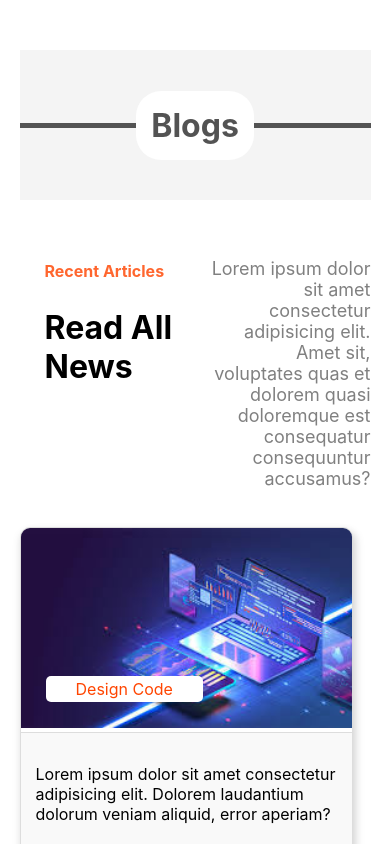
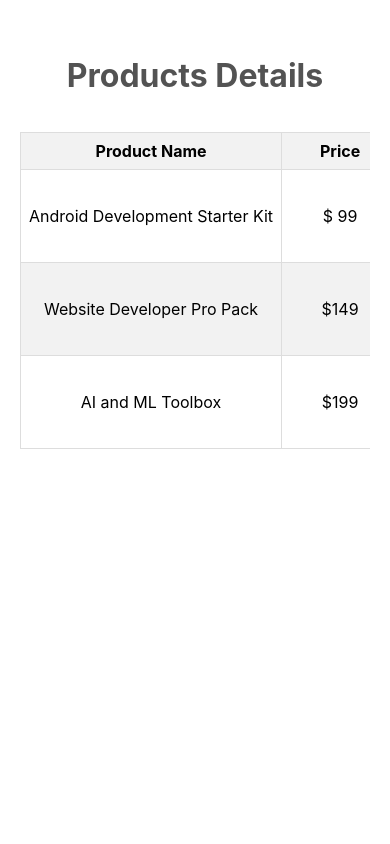
Before and after one commit to AdityaChaudhari03/GoodTechMind, a React (Create React App) app: page / in a window 390 px wide. Shown: the top 844 px of the page. Built offline with nearby package versions, Linux system fonts and the light colour scheme.

Commit message:
Table Components Added

```diff
--- a/src/App.js
+++ b/src/App.js
@@ -1,11 +1,17 @@
 import logo from './logo.svg';
 import './App.css';
 import BlogsPage from './components/BlogsPage';
+import ProductTable from './components/ProductsTable';
+import TeamDetailsTable from './components/TeamDetailsTable';
+import ServicesTable from './components/ServicesTable';
 
 function App() {
   return (
     <div className="App">
-      <BlogsPage />
+      {/* <BlogsPage /> */}
+      <ProductTable />
+      {/* <TeamDetailsTable />  */}
+      {/* <ServicesTable /> */}
     </div>
   );
 }
--- /dev/null
+++ b/src/components/ProductsTable.css
@@ -0,0 +1,69 @@
+.heading {
+  position: -webkit-sticky;
+  position: sticky;
+  top: 0;
+}
+
+.product-table-container {
+  margin: 20px;
+  overflow-x: auto;
+}
+
+.product-table {
+  width: 100%;
+  border-collapse: collapse;
+}
+
+.product-table th,
+.product-table td {
+  padding: 8px;
+  border: 1px solid #ddd;
+}
+
+.product-table th {
+  background-color: #f2f2f2;
+}
+
+.product-table tbody tr:nth-child(even) {
+  background-color: #f2f2f2;
+}
+
+.product-image {
+  max-width: 100px;
+  height: auto;
+}
+
+.product-table button {
+  margin-right: 5px;
+}
+
+.product-details-heading {
+  position: sticky;
+  top: 0;
+  background-color: #f2f2f2;
+  z-index: 1;
+}
+
+.image-buttons {
+  display: flex;
+  flex-direction: column;
+  gap: 5px;
+}
+
+@media only screen and (max-width: 600px) {
+  .product-table-container {
+    overflow-x: auto;
+  }
+  .product-table th,
+  .product-table td {
+    white-space: nowrap;
+    min-width: 100px;
+  }
+  .heading {
+    text-align: center;
+    left: 50%;
+    transform: translateX(-50%);
+    width: 100%;
+    z-index: 1;
+  }
+}
--- /dev/null
+++ b/src/components/ProductsTable.js
@@ -0,0 +1,68 @@
+import React from 'react';
+import './ProductsTable.css';
+
+const ProductTable = () => {
+  const products = [
+    {
+      productName: 'Android Development Starter Kit',
+      price: '$ 99',
+      description: 'A comprehensive toolkit for Android app development',
+      category: 'Mobile Development',
+      age: 'Beginner',
+      subcategory: 'Android',
+    },
+    {
+      productName: 'Website Developer Pro Pack',
+      price: '$149',
+      description: 'All the tools you need to build stunning websites',
+      category: 'Web Development',
+      age: 'Intermediate',
+      subcategory: 'Frontend',
+    },
+    {
+      productName: 'AI and ML Toolbox',
+      price: '$199',
+      description: 'Empower your projects with cutting-edge AI and ML tools',
+      category: 'Artificial Intelligence',
+      age: 'Advanced',
+      subcategory: 'Machine Learning',
+    },
+  ];
+
+  return (
+    <div className="product-table-container">
+        <h1 className='heading'>Products Details</h1>
+      <table className="product-table">
+        <thead>
+          <tr>
+            <th>Product Name</th>
+            <th>Price</th>
+            <th>Description</th>
+            <th>Category</th>
+            <th>Age</th>
+            <th>Subcategory</th>
+            <th>Image</th>
+          </tr>
+        </thead>
+        <tbody>
+          {products.map((product, index) => (
+            <tr key={index}>
+              <td>{product.productName}</td>
+              <td>{product.price}</td>
+              <td>{product.description}</td>
+              <td>{product.category}</td>
+              <td>{product.age}</td>
+              <td>{product.subcategory}</td>
+              <td className='image-buttons'>
+                <button>Delete</button>
+                <button>Show</button>
+              </td>
+            </tr>
+          ))}
+        </tbody>
+      </table>
+    </div>
+  );
+};
+
+export default ProductTable;
--- /dev/null
+++ b/src/components/ServicesTable.css
@@ -0,0 +1,52 @@
+.services-table-container {
+  margin: 20px;
+  overflow-x: auto;
+}
+
+.heading {
+  position: -webkit-sticky;
+  position: sticky;
+  top: 0;
+}
+
+.services-table {
+  width: 100%;
+  border-collapse: collapse;
+}
+
+.services-table th,
+.services-table td {
+  padding: 8px;
+  border: 1px solid #ddd;
+}
+
+.services-table th {
+  background-color: #f2f2f2;
+}
+
+.services-table tbody tr:nth-child(even) {
+  background-color: #f2f2f2;
+}
+
+.service-image {
+  max-width: 100px;
+  height: auto;
+}
+
+@media only screen and (max-width: 600px) {
+  .services-table-container {
+    overflow-x: auto;
+  }
+  .services-table th,
+  .services-table td {
+    white-space: nowrap;
+    min-width: 100px;
+  }
+  .heading {
+    text-align: center;
+    left: 50%;
+    transform: translateX(-50%);
+    width: 100%;
+    z-index: 1;
+  }
+}
--- /dev/null
+++ b/src/components/ServicesTable.js
@@ -0,0 +1,60 @@
+import React from 'react';
+import './ServicesTable.css';
+
+const ServicesTable = () => {
+  const services = [
+    {
+      name: 'Android App Development',
+      category: 'Mobile Development',
+      subcategory: 'Android',
+      description: 'Build high-quality Android applications tailored to your needs.',
+      image: 'https://img.freepik.com/free-vector/app-development-banner_33099-1720.jpg',
+    },
+    {
+      name: 'Web Design and Development',
+      category: 'Web Development',
+      subcategory: 'Frontend',
+      description: 'Create beautiful and responsive websites with modern designs.',
+      image: 'https://t3.ftcdn.net/jpg/02/14/87/96/360_F_214879686_R3HFJlk6WLr1kcdvy6Q9rtNASKN0BZBS.jpg',
+    },
+    {
+      name: 'Machine Learning Consulting',
+      category: 'Artificial Intelligence',
+      subcategory: 'Machine Learning',
+      description: 'Get expert guidance and solutions for your machine learning projects.',
+      image: 'https://t3.ftcdn.net/jpg/01/99/08/50/360_F_199085055_PHnnW6fDvptWOHj6mAVtKiXXYZ4yXc0m.jpg',
+    },
+  ];
+
+  return (
+    <div className="services-table-container">
+        <h1 className='heading'>Services</h1>
+      <table className="services-table">
+        <thead>
+          <tr>
+            <th>Name</th>
+            <th>Category</th>
+            <th>Subcategory</th>
+            <th>Description</th>
+            <th>Image</th>
+          </tr>
+        </thead>
+        <tbody>
+          {services.map((service, index) => (
+            <tr key={index}>
+              <td>{service.name}</td>
+              <td>{service.category}</td>
+              <td>{service.subcategory}</td>
+              <td>{service.description}</td>
+              <td>
+                <img src={service.image} alt={service.name} className="service-image" />
+              </td>
+            </tr>
+          ))}
+        </tbody>
+      </table>
+    </div>
+  );
+};
+
+export default ServicesTable;
--- /dev/null
+++ b/src/components/TeamDetailsTable.css
@@ -0,0 +1,51 @@
+.heading {
+  position: -webkit-sticky;
+  position: sticky;
+  top: 0;
+}
+
+.team-details-table-container {
+  margin: 20px;
+  overflow-x: auto;
+}
+
+.team-details-table {
+  width: 100%;
+  border-collapse: collapse;
+}
+
+.team-details-table th,
+.team-details-table td {
+  padding: 8px;
+  border: 1px solid #ddd;
+}
+
+.team-details-table th {
+  background-color: #f2f2f2;
+}
+
+.team-details-table tbody tr:nth-child(even) {
+  background-color: #f2f2f2;
+}
+
+.team-details-table button {
+  margin-right: 5px;
+}
+
+@media only screen and (max-width: 600px) {
+  .team-details-table-container {
+    overflow-x: auto;
+  }
+  .team-details-table th,
+  .team-details-table td {
+    white-space: nowrap;
+    min-width: 100px;
+  }
+  .heading {
+    text-align: center;
+    left: 50%;
+    transform: translateX(-50%);
+    width: 100%;
+    z-index: 1;
+  }
+}
--- /dev/null
+++ b/src/components/TeamDetailsTable.js
@@ -0,0 +1,54 @@
+import React from 'react';
+import './TeamDetailsTable.css';
+
+const TeamDetailsTable = () => {
+  const teams = [
+    {
+      teamName: 'Mobile Development Team',
+      category: 'Software Development',
+      subcategory: 'Mobile',
+    },
+    {
+      teamName: 'Web Development Team',
+      category: 'Software Development',
+      subcategory: 'Web',
+    },
+    {
+      teamName: 'AI and ML Research Team',
+      category: 'Research',
+      subcategory: 'Artificial Intelligence',
+    },
+  ];
+
+  return (
+    <div className="team-details-table-container">
+        <h1 className='heading'>Team Details</h1>
+      <table className="team-details-table">
+        <thead>
+          <tr>
+            <th>Team Name</th>
+            <th>Category</th>
+            <th>Subcategory</th>
+            <th>Actions</th>
+          </tr>
+        </thead>
+        <tbody>
+          {teams.map((team, index) => (
+            <tr key={index}>
+              <td>{team.teamName}</td>
+              <td>{team.category}</td>
+              <td>{team.subcategory}</td>
+              <td>
+                <button>Show</button>
+                <button>Add</button>
+                <button>Delete</button>
+              </td>
+            </tr>
+          ))}
+        </tbody>
+      </table>
+    </div>
+  );
+};
+
+export default TeamDetailsTable;
```
